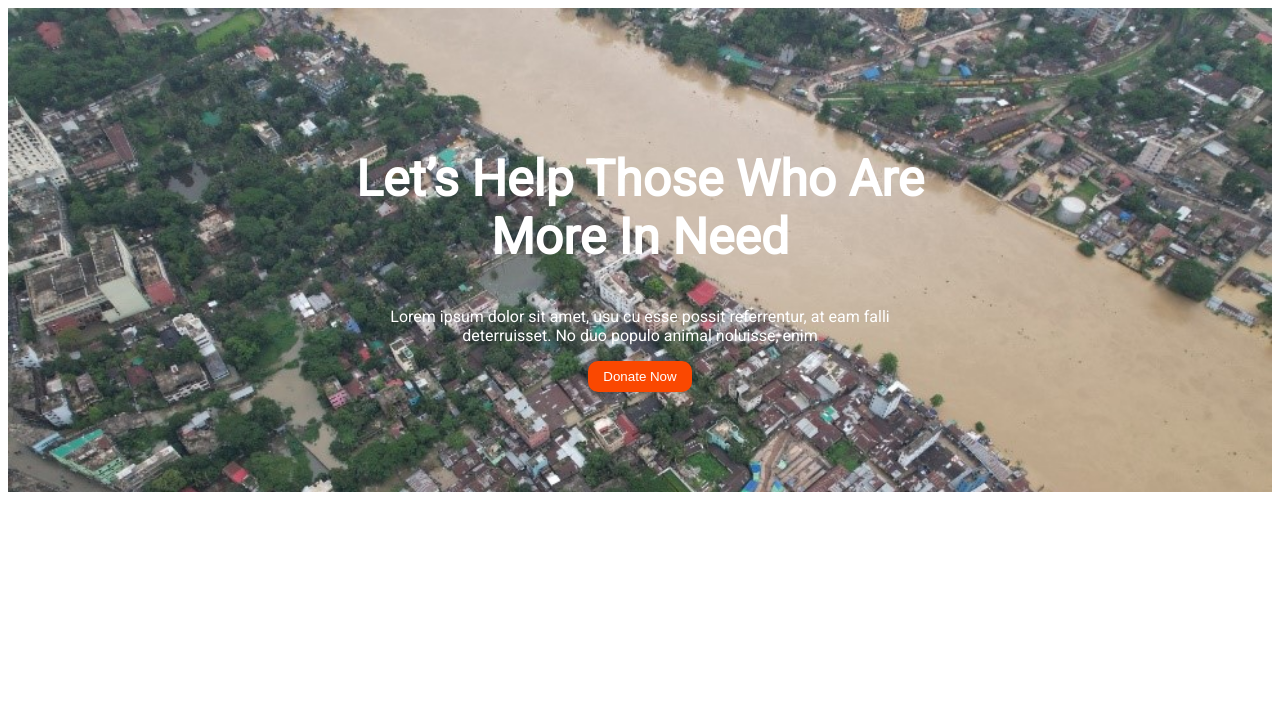
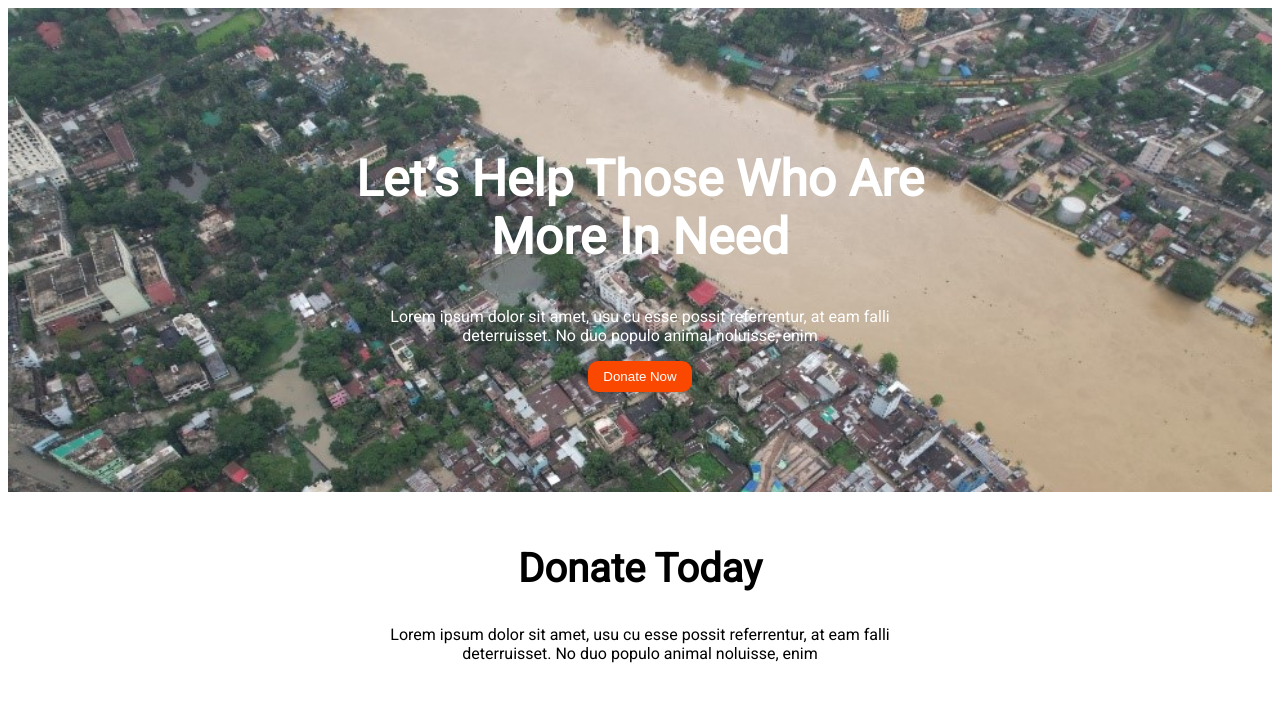
Before and after one commit to hasemk/my-new-website, a plain HTML site: page index.html in a window 1280 px wide. Drawn offline with Linux system fonts and the light colour scheme.

Commit message:
donate section done

```diff
--- a/index.html
+++ b/index.html
@@ -26,6 +26,16 @@
         </p>
         <button>Donate Now</button>
     </section>
+
+    <section class="donate">
+        <h2>
+            Donate Today
+        </h2>
+        <p>
+            Lorem ipsum dolor sit amet, usu cu esse possit referrentur, at eam falli
+            <br> deterruisset. No duo populo animal noluisse, enim
+        </p>
+    </section>
 </body>
 
 </html>
--- a/style.css
+++ b/style.css
@@ -22,3 +22,10 @@ button{
   color: white;
   padding: 100px;
 }
+.donate{
+    text-align: center;
+    padding: 20px 0px 0px 0px;
+}
+.donate h2{
+    font-size: 40px;
+}
```
Lines whose indentation alone changed are shown as unchanged.
